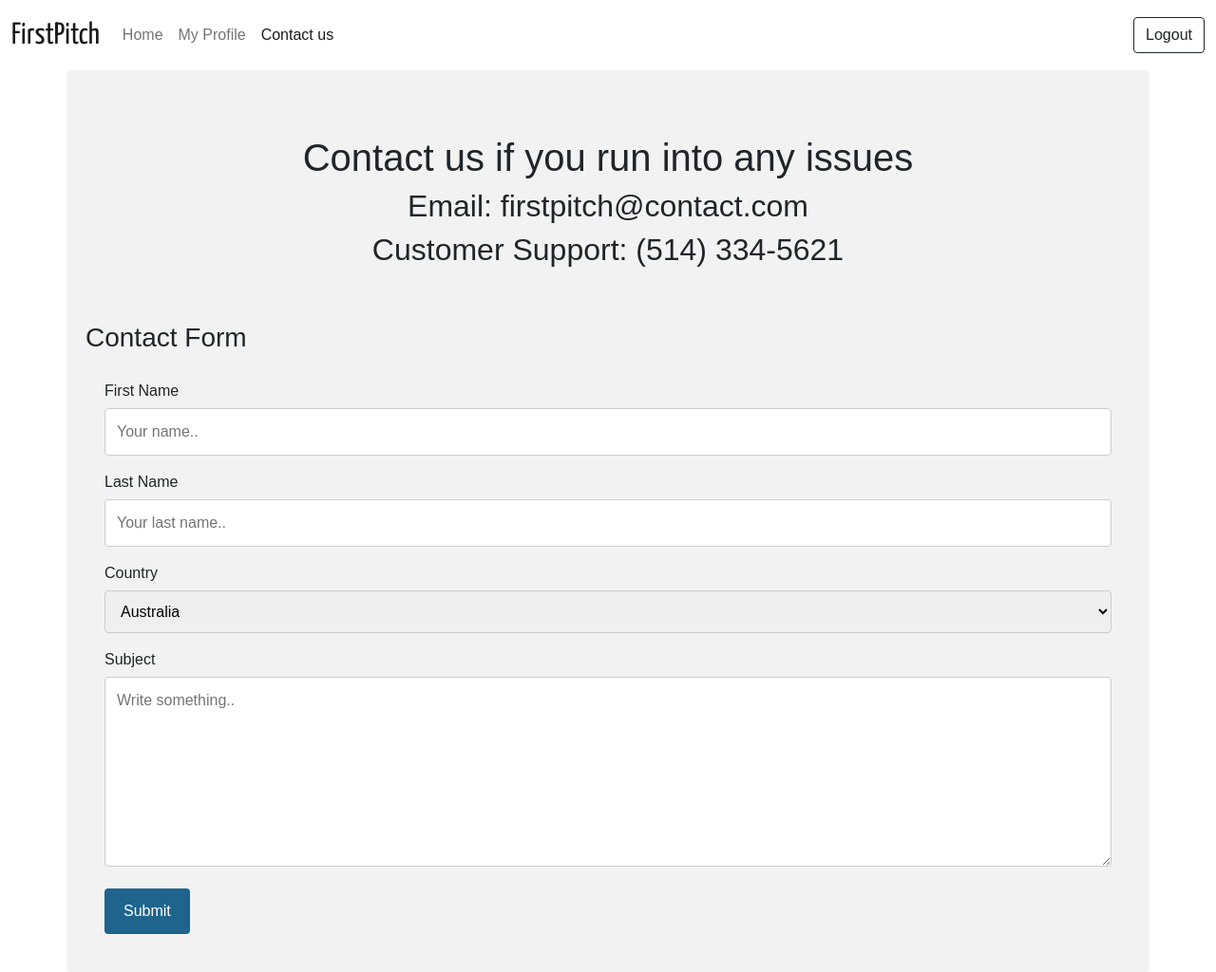
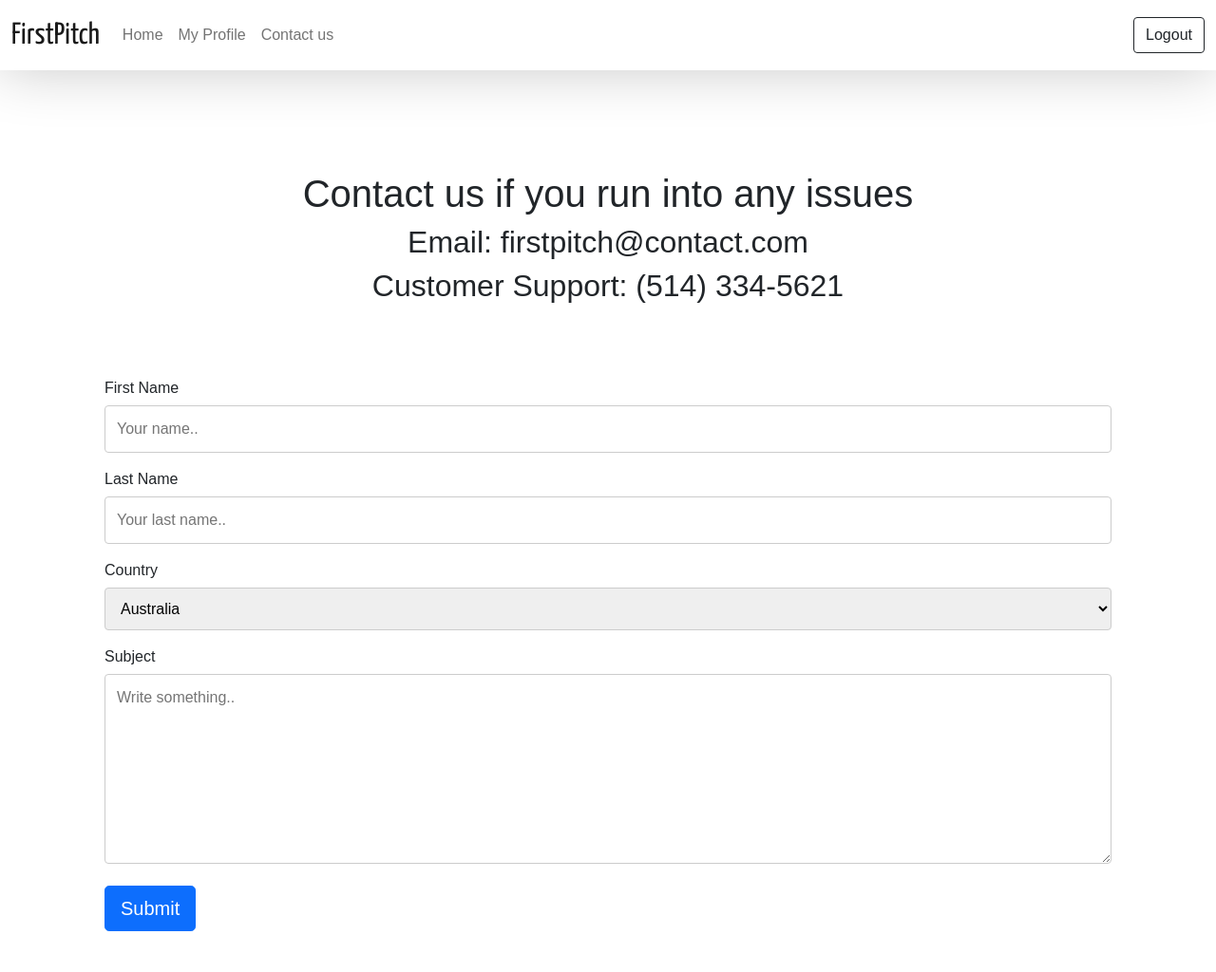
Before and after one commit to hamzashaikh8/FirstPitch, a Flask app: page /contact in a window 1280 px wide. Shown: the whole page at 95% size. After the commit the page ends 981 px from the top, so only its background shows below. Run offline with Flask 2, Linux system fonts and the light colour scheme; a user stored in the database is signed in; some libraries are stand-ins or nearby versions.

Commit message:
Styled contact page

```diff
--- /dev/null
+++ b/website/static/contact.css
@@ -0,0 +1,54 @@
+
+* {
+    box-sizing: border-box;
+}
+
+body {
+    font-family: Arial, Helvetica, sans-serif;
+    margin-top: 7rem;
+}
+
+input[type=text], select, textarea {
+    width: 100%;
+    padding: 12px;
+    border: 1px solid #ccc;
+    border-radius: 4px;
+    box-sizing: border-box;
+    margin-top: 6px;
+    margin-bottom: 16px;
+    resize: vertical;
+}
+
+.navbar {
+    background-color: rgba(255, 255, 255, 0.5);
+    box-shadow: 0px 0px 60px  rgb(201, 201, 201);
+    position: fixed;
+    top:0;
+    width: 100%;
+}
+
+input[type=submit] {
+    background-color: #1e648d;
+    color: white;
+    padding: 12px 20px;
+    border: none;
+    border-radius: 4px;
+    cursor: pointer;
+}
+
+/* input[type=submit]:hover {
+    background-color: #10216e;
+} */
+
+.container {
+    border-radius: 5px;
+    border-width: medium;
+    border-radius: 10px;
+    overflow: hidden;
+    background-color: white;
+    padding: 20px;
+}
+
+.container form {
+    box-shadow: none;
+}
--- a/website/templates/base.html
+++ b/website/templates/base.html
@@ -39,7 +39,7 @@
               <a class="nav-item nav-link" id="profile" href="/profile">My Profile</a>
             </li>
             <li class="nav-item">
-              <a class="nav-link active" href="/contact">Contact us</a>
+              <a class="nav-link" href="/contact">Contact us</a>
               </li>
             </ul>
             <ul class="navbar-nav ms-auto">
@@ -49,13 +49,13 @@
             </ul>
             {% else %}
             <li class="nav-item">
-              <a class="nav-link active" href="/">About</a>
+              <a class="nav-link" href="/">About</a>
               </li>
             <li class="nav-item">
               <a class="nav-item nav-link" id="signUp" href="/sign-up">Sign Up</a>
             </li>
             <li class="nav-item">
-              <a class="nav-link active" href="/contact">Contact us</a>
+              <a class="nav-link" href="/contact">Contact us</a>
               </li>
           </ul>
             <ul class="navbar-nav ms-auto">
--- a/website/templates/contact.html
+++ b/website/templates/contact.html
@@ -3,50 +3,14 @@
 {% block content %}
 <head>
     <meta name="viewport" content="width=device-width, initial-scale=1">
-    <style>
-    body {font-family: Arial, Helvetica, sans-serif;}
-    * {box-sizing: border-box;}
-
-    input[type=text], select, textarea {
-      width: 100%;
-      padding: 12px;
-      border: 1px solid #ccc;
-      border-radius: 4px;
-      box-sizing: border-box;
-      margin-top: 6px;
-      margin-bottom: 16px;
-      resize: vertical;
-    }
-
-    input[type=submit] {
-      background-color: #1e648d;
-      color: white;
-      padding: 12px 20px;
-      border: none;
-      border-radius: 4px;
-      cursor: pointer;
-    }
-
-    input[type=submit]:hover {
-      background-color: #10216e;
-    }
-
-    .container {
-      border-radius: 5px;
-      background-color: #f2f2f2;
-      padding: 20px;
-    }
-    </style>
+    <link rel="stylesheet" href="../static/contact.css">
     </head>
     <body>
-
       <br><br>
       <h1 style="text-align: center;">Contact us if you run into any issues</h1>
       <h2 style="text-align: center;">Email: firstpitch@contact.com</h2>
       <h2 style="text-align: center;">Customer Support: (514) 334-5621</h2>
       <br><br>
-
-<h3>Contact Form</h3>
       <div class="container">
         <form method="POST">
           <label for="fname">First Name</label>
@@ -65,9 +29,8 @@
           <label for="subject">Subject</label>
           <textarea id="subject" name="subject" placeholder="Write something.." style="height:200px"></textarea>
 
-        <input type="submit" value="Submit">
+          <button type="submit" class="btn btn-lg btn-primary" value="Submit">Submit</button>
         </form>
       </div>
-
     </body>
 {% endblock %}
```
Lines whose indentation alone changed are shown as unchanged.
